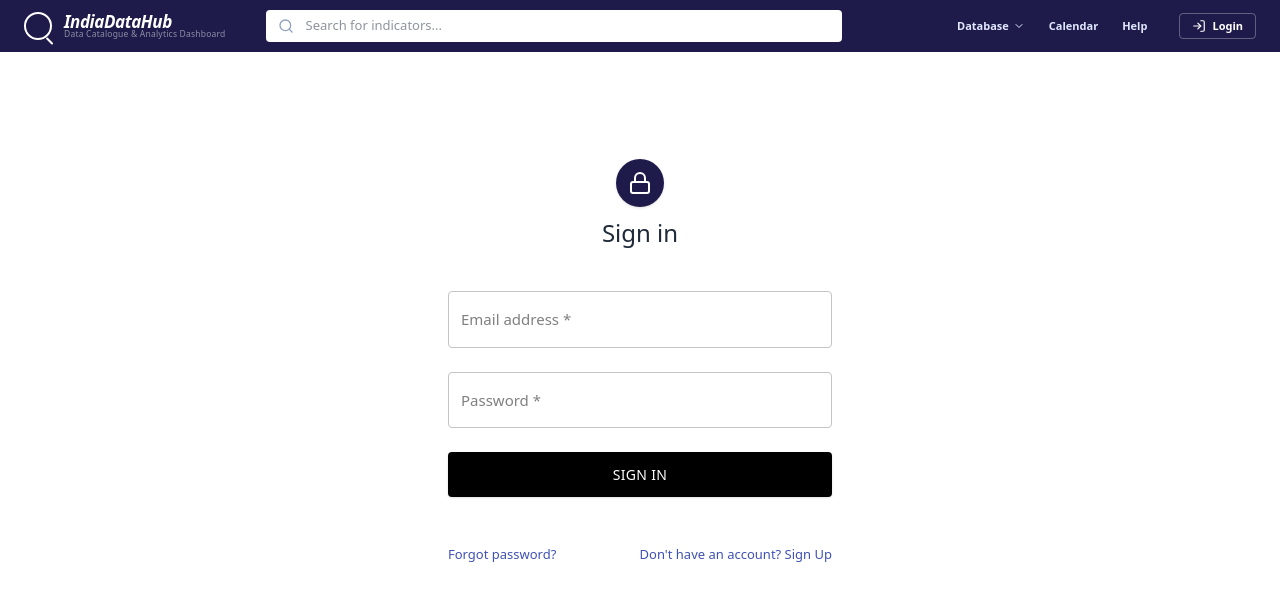
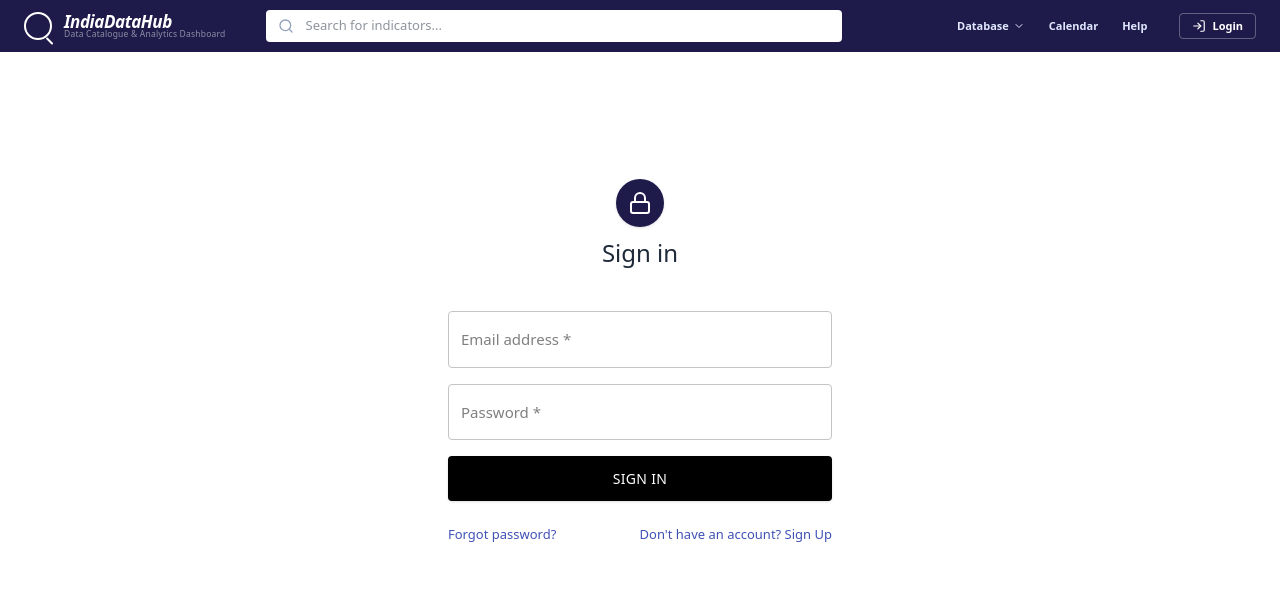
Before and after one commit to Sumit01-tech/React-Assignment-for-IndiaDataHub, a React (Vite) app in the folder indiadatahub/: page /login in a window 1280 px wide. Shown: the top 600 px of the page. Built offline with nearby package versions, Linux system fonts and the light colour scheme.

Commit message:
React App

```diff
--- a/indiadatahub/src/pages/Login.jsx
+++ b/indiadatahub/src/pages/Login.jsx
@@ -24,7 +24,8 @@ const Login = () => {
                 </div>
                 <h1 className="text-[24px] font-normal text-gray-800 mb-10">Sign in</h1>
 
-                <form className="w-full max-w-sm flex flex-col gap-6" onSubmit={handleSubmit}>
+                {/* Adjusted gap from 6 to 4 for a tighter look */}
+                <form className="w-full max-w-sm flex flex-col gap-4" onSubmit={handleSubmit}>
                     <input
                         type="email"
                         placeholder="Email address *"
@@ -45,9 +46,15 @@ const Login = () => {
                     >
                         Sign In
                     </button>
-                    <div className="flex justify-between items-center mt-6">
-                        <a href="#" style={{ color: THEME.linkBlue }} className="text-[13px] hover:underline">Forgot password?</a>
-                        <a href="#" style={{ color: THEME.linkBlue }} className="text-[13px] hover:underline">Don't have an account? Sign Up</a>
+
+                    {/* Reduced margin-top (mt) from 6 to 2 */}
+                    <div className="flex justify-between items-center mt-2">
+                        <a href="#" style={{ color: THEME.linkBlue }} className="text-[13px] hover:underline">
+                            Forgot password?
+                        </a>
+                        <a href="#" style={{ color: THEME.linkBlue }} className="text-[13px] hover:underline">
+                            Don't have an account? Sign Up
+                        </a>
                     </div>
                 </form>
             </div>
```
